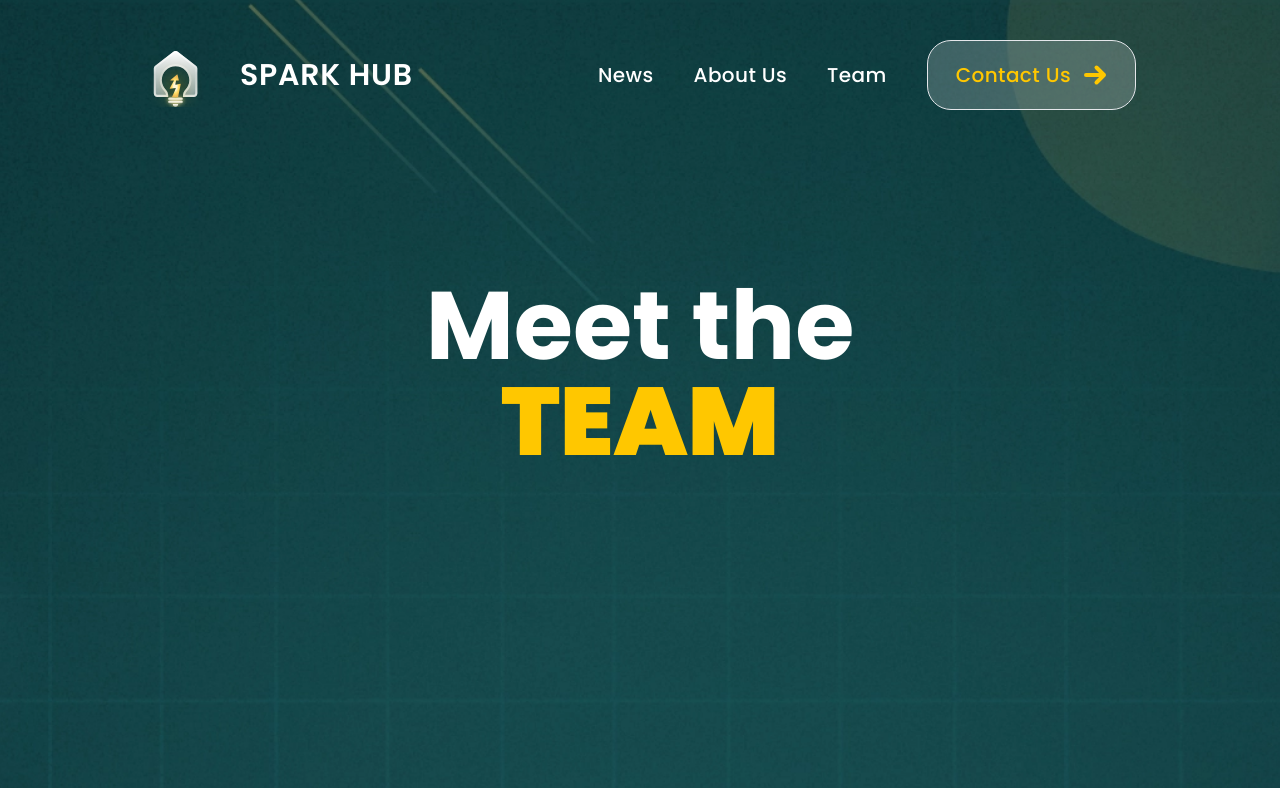
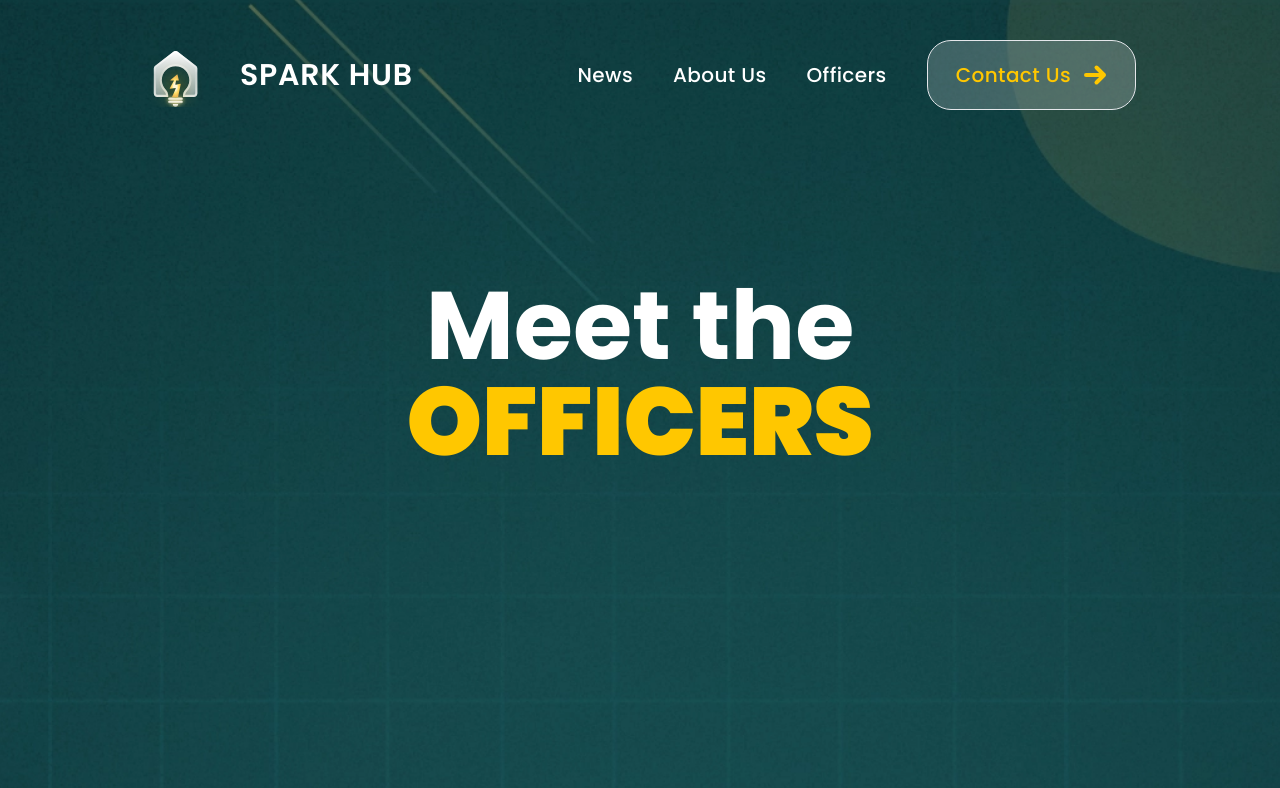
Before and after one commit to SPARK-Hub-WVSU/SPARK-Hub-Website, a Next.js app: page /officers in a window 1280 px wide. Shown: the top 788 px of the page. Built offline with nearby package versions, Linux system fonts and the light colour scheme; what tailwindcss-textglow would draw is missing.

Commit message:
refactor: team to officers label

```diff
--- a/app/officers/page.tsx
+++ b/app/officers/page.tsx
@@ -19,7 +19,7 @@ export default function Officers() {
         <div className="flex justify-center text-center py-24 sm:py-52 md:py-72">
           <h1 className="font-bold text-4xl sm:text-6xl md:text-8xl  md:mt-0 mt-16 text-white">
             Meet the <br />
-            <strong className="text-accent">TEAM</strong>
+            <strong className="text-accent">OFFICERS</strong>
           </h1>
         </div>
       </section>
--- a/components/layout/Header.tsx
+++ b/components/layout/Header.tsx
@@ -50,7 +50,7 @@ export default function Header() {
         <div
           className={`hidden md:flex items-center gap-4 lg:gap-10 font-medium tracking-wide ${textColor}`}
         >
-          {["News", "About Us", "Team"].map((label, i) => {
+          {["News", "About Us", "Officers"].map((label, i) => {
             const href =
               label === "News"
                 ? "/news"
@@ -144,7 +144,7 @@ export default function Header() {
               {[
                 { label: "News", href: "/news" },
                 { label: "About Us", href: "/about" },
-                { label: "Team", href: "/officers" },
+                { label: "Officers", href: "/officers" },
                 { label: "Contact Us", href: "/contact" },
               ].map((item) => (
                 <Link
```
